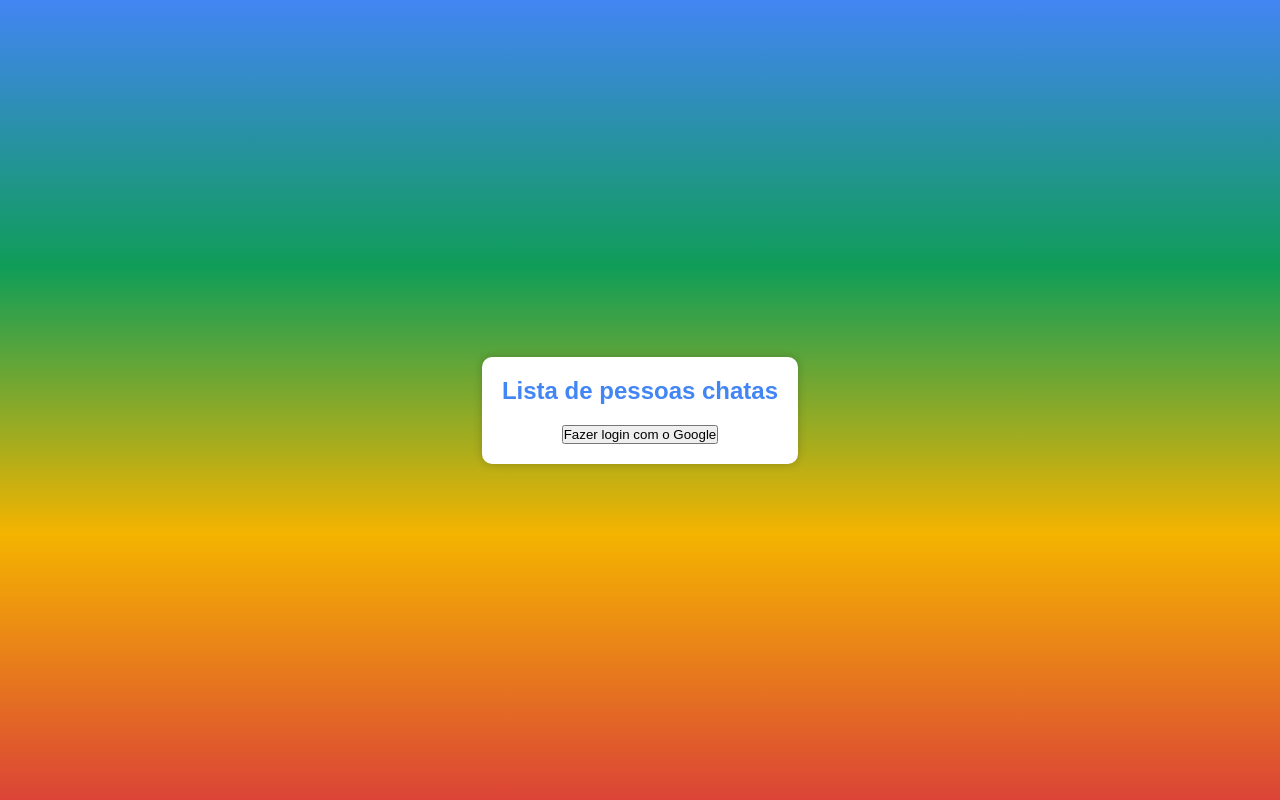
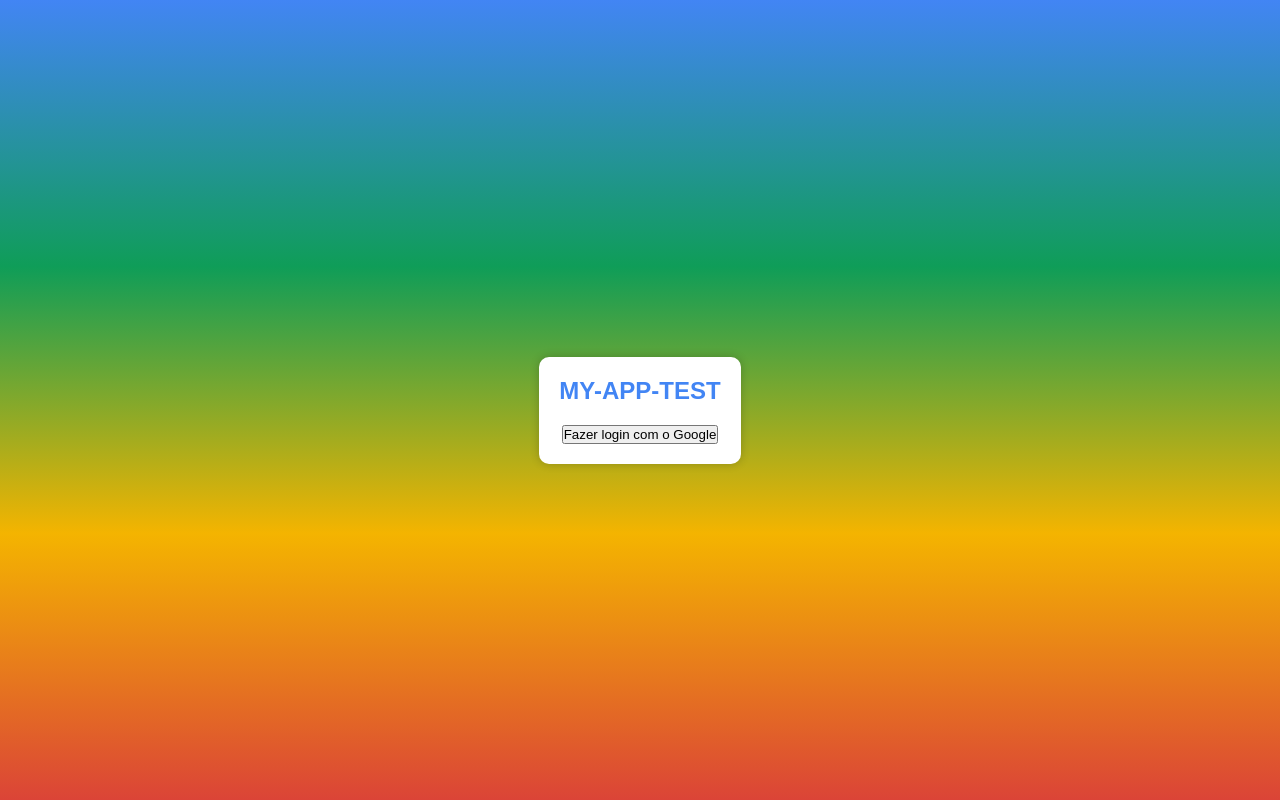
Before and after one commit to eltoliveira/My-cloud-test, a React (Vite) app: page / in a window 1280 px wide. Built offline with nearby package versions, Linux system fonts and the light colour scheme.

Commit message:
Update Login.jsx

```diff
--- a/src/components/Login.jsx
+++ b/src/components/Login.jsx
@@ -35,7 +35,7 @@
 
   return (
     <div className="container"> {/* Aplicando estilos personalizados */}
-      <h1>Lista de pessoas chatas
+      <h1>MY-APP-TEST
 
       </h1>
       <button onClick={handleLogin}>
```
